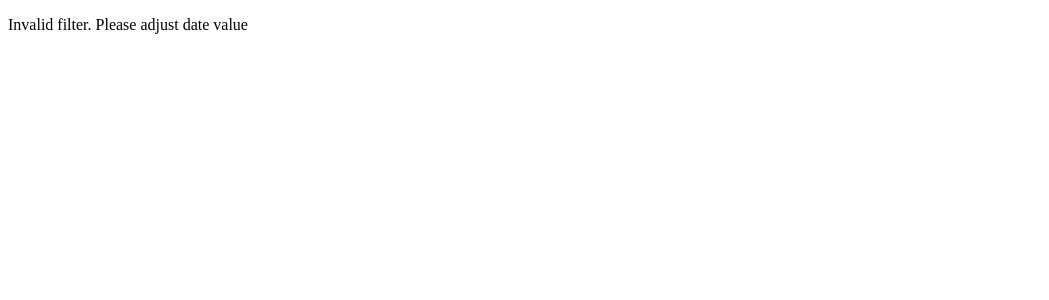
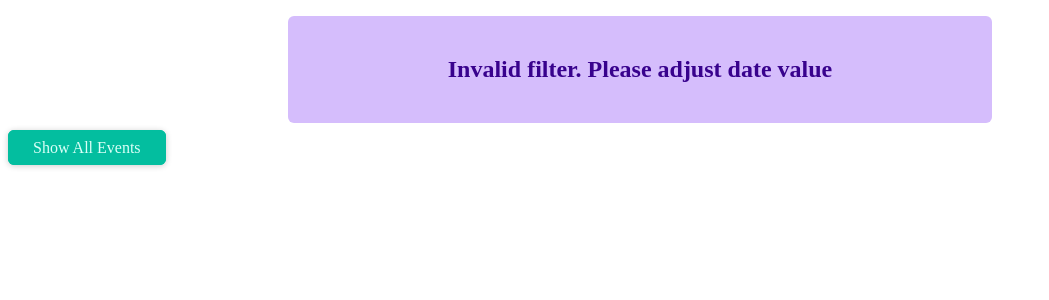
Before and after one commit to mokiong/NextEvents, a Next.js app: page /events/e2 in a window 1280 px wide. Shown: the top 300 px of the page, without its empty margins (0-1049 px from the left). Built offline with nearby package versions, Linux system fonts and the light colour scheme.

Commit message:
Create error handler component

```diff
--- /dev/null
+++ b/components/events/ResultsTitle.js
@@ -0,0 +1,20 @@
+import Button from '../ui/button';
+import classes from './results-title.module.css';
+
+function ResultsTitle(props) {
+    const { date } = props;
+
+    const humanReadableDate = new Date(date).toLocaleDateString('en-US', {
+        month: 'long',
+        year: 'numeric',
+    });
+
+    return (
+        <section className={classes.title}>
+            <h1>Events in {humanReadableDate}</h1>
+            <Button link="/events">Show all events</Button>
+        </section>
+    );
+}
+
+export default ResultsTitle;
--- /dev/null
+++ b/components/events/results-title.module.css
@@ -0,0 +1,6 @@
+.title {
+  margin: 2rem auto;
+  width: 90%;
+  max-width: 40rem;
+  text-align: center;
+}
--- /dev/null
+++ b/components/ui/ErrorAllert.js
@@ -0,0 +1,7 @@
+import classes from './error-alert.module.css';
+
+function ErrorAlert(props) {
+  return <div className={classes.alert}>{props.children}</div>;
+}
+
+export default ErrorAlert;
--- /dev/null
+++ b/components/ui/error-alert.module.css
@@ -0,0 +1,12 @@
+.alert {
+  margin: 1rem auto;
+  padding: 1rem 2rem;
+  width: 90%;
+  max-width: 40rem;
+  background-color: #d5bdfc;
+  color: #38028d;
+  font-weight: bold;
+  font-size: 1.5rem;
+  text-align: center;
+  border-radius: 6px;
+}
--- a/pages/events/[...slug].js
+++ b/pages/events/[...slug].js
@@ -1,5 +1,11 @@
 import { useRouter } from 'next/router';
+
 import { getFilteredEvents } from '../../dummy-data';
+import EventList from '../../components/events/EventList';
+import ResultsTitle from '../../components/events/ResultsTitle';
+import { Fragment } from 'react';
+import Button from '../../components/ui/Button';
+import ErrorAlert from '../../components/ui/ErrorAllert';
 
 const FilteredEventsPage = () => {
     const router = useRouter();
@@ -24,7 +30,16 @@
         numMonth < 1 ||
         numMonth > 12
     ) {
-        return <p>Invalid filter. Please adjust date value</p>;
+        return (
+            <Fragment>
+                <ErrorAlert>
+                    <p>Invalid filter. Please adjust date value</p>
+                </ErrorAlert>
+                <div className="center">
+                    <Button link="/events">Show All Events</Button>
+                </div>
+            </Fragment>
+        );
     }
 
     const filteredEvents = getFilteredEvents({
@@ -33,10 +48,26 @@
     });
 
     if (!filteredEvents || filteredEvents.length === 0) {
-        return <p>No events found for the chosen filter!</p>;
+        return (
+            <Fragment>
+                <ErrorAlert>
+                    <p>No events found for the chosen filter!</p>
+                </ErrorAlert>
+                <div className="center">
+                    <Button link="/events">Show All Events</Button>
+                </div>
+            </Fragment>
+        );
     }
 
-    return <>Filtered Events</>;
+    const date = new Date(numYear, numMonth - 1);
+
+    return (
+        <Fragment>
+            <ResultsTitle date={date} />
+            <EventList items={filteredEvents} />
+        </Fragment>
+    );
 };
 
 export default FilteredEventsPage;
```
Also changed, not shown: pages/events/[eventId].js (+6 -1 lines).
